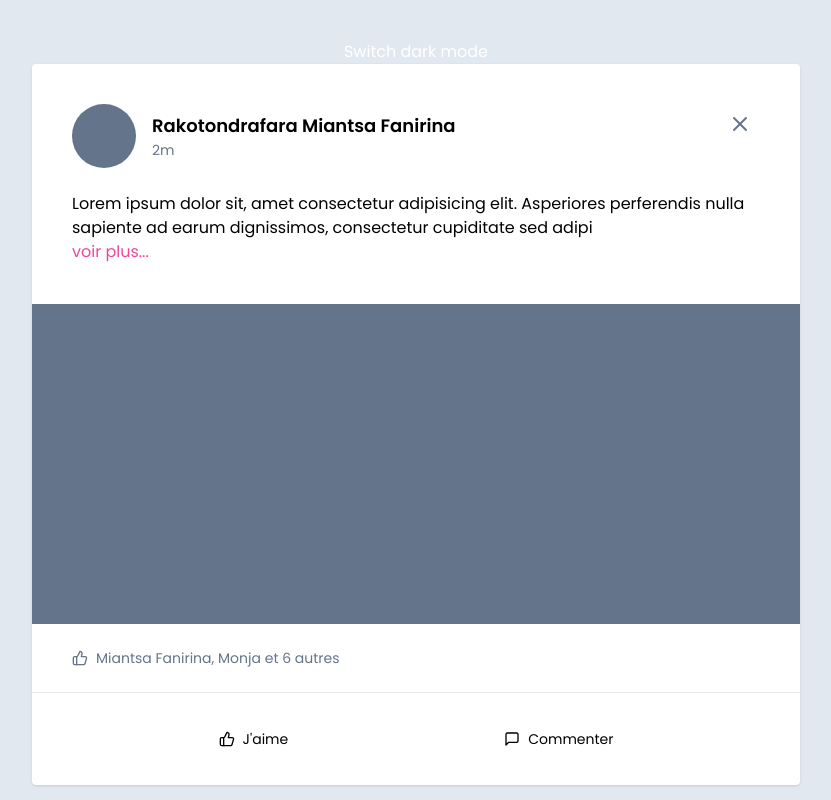
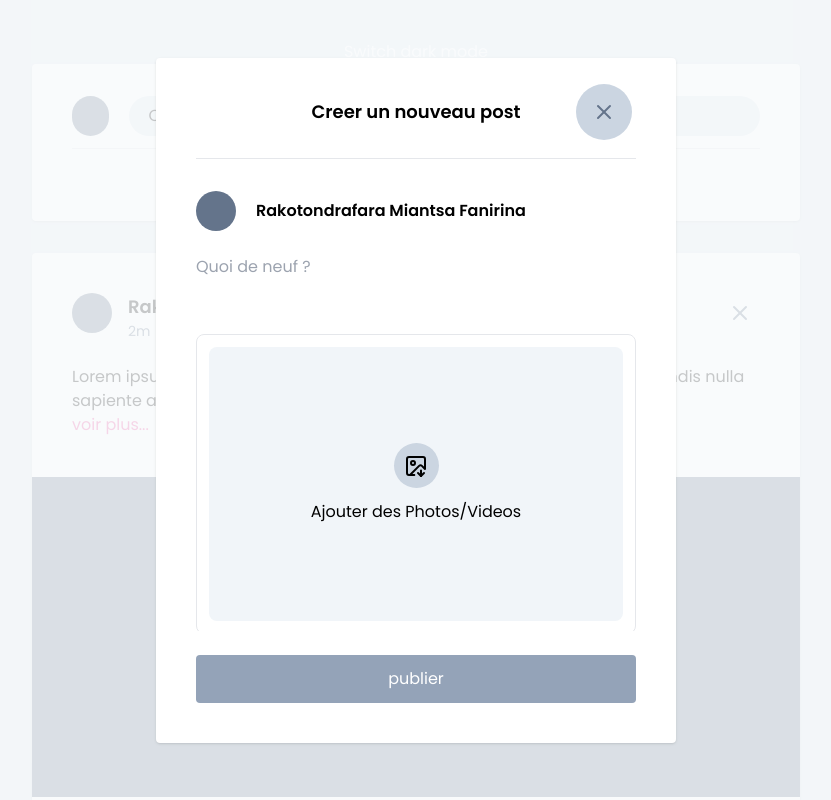
Before and after one commit to MiantsaFanirina/BigDev, a React (Vite) app in the folder client/: page / in a window 1280 px wide. Shown: the whole page, without its empty margins (224-1055 px from the left). Built offline with nearby package versions, Linux system fonts and the light colour scheme.

Commit message:
first commit

```diff
--- /dev/null
+++ b/client/src/components/addPostModal.jsx
@@ -0,0 +1,122 @@
+import {useState} from 'react'
+import { createPortal } from 'react-dom'
+
+// icons
+import { X, ImageDown } from 'lucide-react'
+
+
+// modal component
+export default function AddPostModal({toggleAddPostModal}) {
+  return createPortal(
+    <div className="w-full h-screen bg-slate-50 dark:bg-black dark:bg-opacity-50 bg-opacity-80 z-50 absolute top-0 left-0 flex items-center justify-center">
+        <div className="bg-white dark:bg-slate-900 md:shadow w-full md:w-[520px] md:h-auto h-full md:overflow-y-scroll md:overflow-x-hidden p-10 rounded overflow-hidden">
+
+            <ModalHeader toggleAddPostModal={toggleAddPostModal}/>
+
+            <hr className="mt-8" />
+
+            <ProfileSection />
+
+            <div className="max-h-[400px] overflow-y-scroll">
+                <FormSection />
+            </div>
+
+            <button onClick={toggleAddPostModal} className="w-full mt-6 bg-slate-400 dark:bg-slate-800 hover:dark:bg-slate-700 hover:bg-slate-600 text-white py-3 rounded">publier</button>
+        </div>
+    </div>
+  , document.body)
+}
+
+
+// Modal Header
+function ModalHeader({toggleAddPostModal}) {
+  return (
+    <header className="flex items-center justify-center relative">
+        <h1 className="font-semibold dark:text-slate-100 text-lg">Creer un nouveau post</h1>
+        <button onClick={toggleAddPostModal} className="text-slate-500 dark:text-slate-300 absolute right-1 w-14 h-14 rounded-full bg-slate-300 dark:bg-slate-900 hover:dark:bg-slate-800 hover:bg-slate-100 cursor-pointer flex items-center justify-center">
+            <X />
+        </button>
+    </header>
+  )
+}
+
+
+// Profile indicator
+function ProfileSection() {
+  return (
+    <div className="flex items-center mt-8">
+        <div className="bg-slate-500 w-[40px] h-[40px] rounded-full mr-5"></div>
+        <h1 className="font-semibold dark:text-slate-200">Rakotondrafara Miantsa Fanirina</h1>
+    </div>
+  )
+}
+
+
+// Form post
+function FormSection() {
+    const [textareaValue, setTextareaValue] = useState('')
+
+    const handleTextareaChange = (event) => {
+      setTextareaValue(event.target.value)
+    }
+
+    const autoResizeTextarea = (element) => {
+      element.style.height = 'auto'
+      element.style.height = element.scrollHeight + 'px'
+    }
+
+    const handleAutoResize = (event) => {
+      autoResizeTextarea(event.target)
+    }
+
+    const handleFileUpload = (event) => {
+      // Handle file upload logic here
+      const files = event.target.files
+      console.log(files)
+    }
+
+    const handleDragOver = (event) => {
+      event.preventDefault()
+    }
+
+    const handleDrop = (event) => {
+      event.preventDefault()
+
+      const files = event.dataTransfer.files
+      console.log(files)
+    }
+
+    return (
+      <>
+        <textarea
+          value={textareaValue}
+          onChange={handleTextareaChange}
+          onInput={handleAutoResize}
+          placeholder="Quoi de neuf ?"
+          className="my-6 w-full resize-none outline-none bg-transparent dark:text-slate-300"
+        />
+
+        <label
+          onDragOver={handleDragOver}
+          onDrop={handleDrop}
+          htmlFor="fileInput"
+          className="w-full h-[300px] border-[1px] dark:border-slate-600 rounded-lg p-3 flex items-center justify-center cursor-pointer"
+        >
+          <input
+            type="file"
+            id="fileInput"
+            className="hidden"
+            multiple
+            onChange={handleFileUpload}
+          />
+
+          <div className="w-full h-full bg-slate-100 hover:bg-slate-200 dark:bg-slate-800 hover:dark:bg-slate-700 rounded-lg flex flex-col items-center justify-center">
+            <div className="w-[45px] h-[45px] flex items-center justify-center rounded-full bg-slate-300 mb-3">
+              <ImageDown />
+            </div>
+            <h1 className="dark:text-slate-200">Ajouter des Photos/Videos</h1>
+          </div>
+        </label>
+      </>
+    )
+  }
--- a/client/src/pages/home/page.jsx
+++ b/client/src/pages/home/page.jsx
@@ -1,9 +1,18 @@
 import { useState } from "react"
 
 // icons
-import { X, ThumbsUp, MessageSquare } from "lucide-react"
+import { X, Image, Heart, MessageSquare } from "lucide-react"
+
+// components
+import AddPostModal from "../../components/addPostModal"
 
 function Home() {
+
+    const [showAddPostModal, setShowAddPostModal] = useState(true)
+
+    const toggleAddPostModal = () => {
+        setShowAddPostModal(!showAddPostModal)
+    }
 
     const [isLiked, setIsLiked] = useState(false)
 
@@ -30,15 +39,38 @@ function Home() {
 
             <button onClick={toggleDarkMode} className="text-white absolte right-0 top-0">Switch dark mode</button>
 
+            {/* add post */}
+            <div className="px-10 md:w-[768px] w-full h-auto md:rounded md:shadow mb-8 dark:bg-slate-900 bg-white flex flex-col">
+
+                {/* add form */}
+                <div className="flex mt-8">
+                    <div className="bg-slate-500 w-[40px] h-[40px] rounded-full mr-5"></div>
+                    <button onClick={toggleAddPostModal} className=" w-full text-left dark:bg-slate-600 dark:hover:bg-slate-500 dark:text-slate-900 bg-slate-200 hover:bg-slate-300 px-5 rounded-full">Quoi de neuf ?</button>
+                </div>
+
+                <hr className="mt-3"/>
+
+                {/* add photo */}
+                <div className="flex justify-center items-center py-3">
+
+                    <button onClick={toggleAddPostModal} className="px-24 py-3 mx-3 hover:bg-slate-200 dark:hover:bg-slate-500 dark:text-slate-300 rounded-md cursor-pointer flex items-center content-center">
+                        <Image className="text-pink-500"/>
+                        <h3 className="ml-2 text-sm">Photo/Video</h3>
+                    </button>
+
+                </div>
+
+            </div>
+
             {/* card */}
-            <div className="md:w-[768px] w-full bg-white dark:bg-slate-900 md:rounded md:shadow flex flex-col">
+            <div className="md:w-[768px] w-full bg-white dark:bg-slate-900 md:rounded md:shadow flex flex-col mb-8">
 
                 {/* card-header */}
                 <div className="flex justify-between mx-10 mt-10 mb-6">
 
                     {/* profile section */}
                     <div className="flex">
-                        <div className="bg-slate-500 w-16 h-16 rounded-full"></div>
+                        <div className="bg-slate-500 w-[40px] h-[40px] rounded-full"></div>
                         <div className="ml-4 flex flex-col justify-center">
                             <h1 className="font-semibold text-lg dark:text-slate-50">Rakotondrafara Miantsa Fanirina</h1>
                             <p className="text-sm text-slate-500">2m</p>
@@ -78,7 +110,7 @@ function Home() {
 
                 {/* like section */}
                 <div className="w-full px-10 mb-6 flex items-center">
-                    <ThumbsUp size={16} className="text-slate-500"/>
+                    <Heart size={16} className="text-slate-500"/>
                     <p className="ml-2 text-sm text-slate-500">Miantsa Fanirina, Monja et 6 autres</p>
                 </div>
 
@@ -89,7 +121,7 @@ function Home() {
 
                     {/* like button */}
                     <button onClick={toggleLike} className={`px-24 py-3 mx-3 hover:bg-slate-200 dark:hover:bg-slate-500 rounded-md cursor-pointer flex items-center content-center ${isLiked ? "text-pink-500" : "dark:text-slate-300"}`}>
-                        <ThumbsUp size={16}/>
+                        <Heart size={16}/>
                         <h3 className="ml-2 text-sm">J'aime</h3>
                     </button>
 
@@ -102,6 +134,8 @@ function Home() {
                 </div>
 
             </div>
+
+            {showAddPostModal && <AddPostModal toggleAddPostModal={toggleAddPostModal}/>}
         </div>
     )
 }
```
